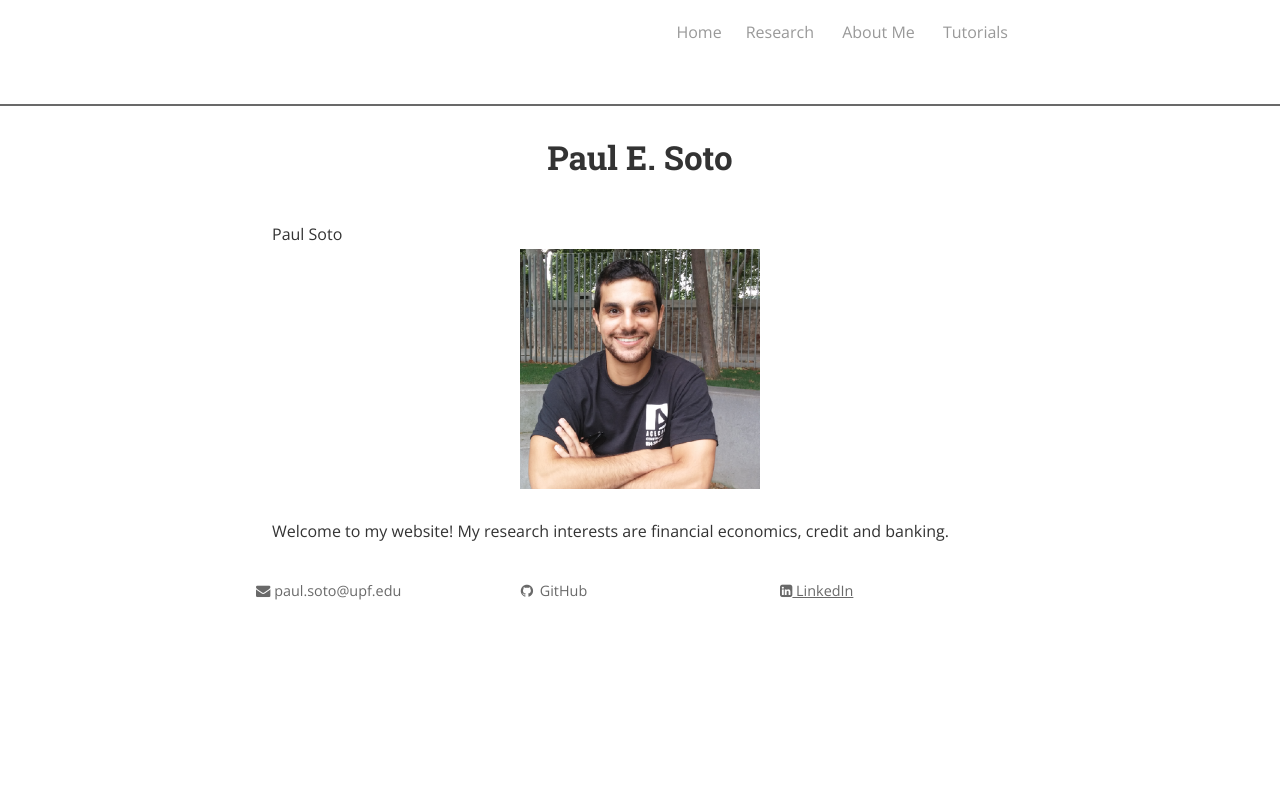
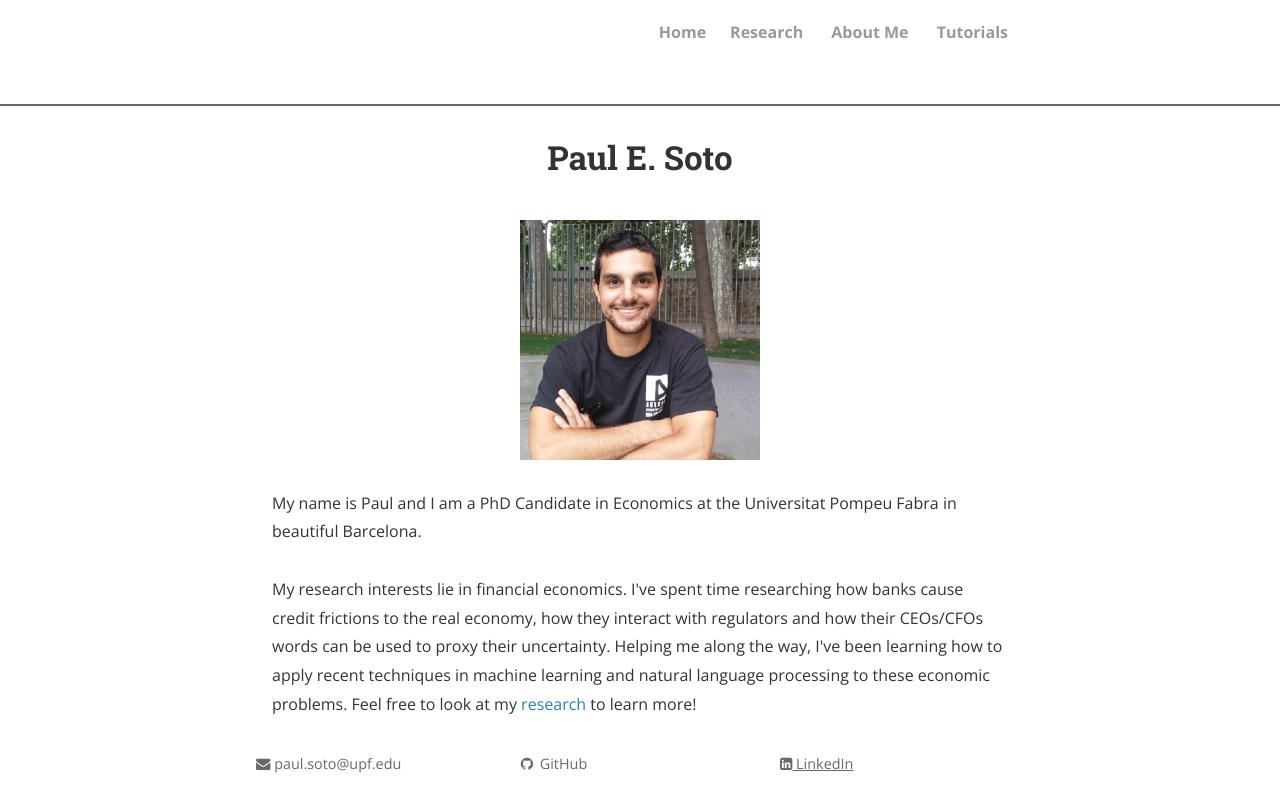
Before and after one commit to zsivine/zsivine.github.io, a Jekyll site: the page built from index.html, in a window 1280 px wide. Shown: the top 812 px of the page. Built offline with Jekyll 4.4.1, drawn with Linux system fonts in a browser that asks for light colours; nearby versions of some CDN libraries; the list of posts is cut into pages by our own code; comment, search, counter and statistics services are not loaded; a style sheet for code colours, icons or effects is not loaded.

Commit message:
formatting

```diff
--- a/_includes/header.html
+++ b/_includes/header.html
@@ -5,10 +5,10 @@
     </a>
     <nav role="navigation">
       <ul id="js-navigation-menu" class="navigation-menu show">
-      <li class="nav-link"><a href="{{ site.baseurl }}/" class="logo">Home</a>
-      <li class="nav-link"><a href="https://pesoto.github.io/research">Research</a>
-      <li class="nav-link"><a href="https://pesoto.github.io/about">About Me</a>
-      <li class="nav-link"><a href="https://pesoto.github.io/tutorials">Tutorials</a>
+      <li class="nav-link"><a href="{{ site.baseurl }}/" class="logo"><strong>Home</strong></a>
+      <li class="nav-link"><a href="https://pesoto.github.io/research"><strong>Research</strong></a>
+      <li class="nav-link"><a href="https://pesoto.github.io/about"><strong>About Me</strong></a>
+      <li class="nav-link"><a href="https://pesoto.github.io/tutorials"><strong>Tutorials</strong></a>
       </ul>
     </nav>
   </div>
--- a/_includes/page_divider.html
+++ /dev/null
@@ -1,4 +0,0 @@
-<span class="page-divider">
-  <span class="one"></span>
-  <span class="two"></span>
-</span>
--- a/index.html
+++ b/index.html
@@ -3,10 +3,9 @@ layout: page
 title: Paul E. Soto
 ---
 <div class="home">
-
-Paul Soto
-
 <img src="profile_picture.jpg" alt="Paul Soto pic" style="width:240px;height:240px;" algin="middle">
 <br>
-Welcome to my website! My research interests are financial economics, credit and banking.
+My name is Paul and I am a PhD Candidate in Economics at the Universitat Pompeu Fabra in beautiful Barcelona.
+<br><br>
+My research interests lie in financial economics. I've spent time researching how banks cause credit frictions to the real economy, how they interact with regulators and how their CEOs/CFOs words can be used to proxy their uncertainty. Helping me along the way, I've been learning how to apply recent techniques in machine learning and natural language processing to these economic problems. Feel free to look at my <a href="https://pesoto.github.io/research">research</a> to learn more!
 </div>
```
